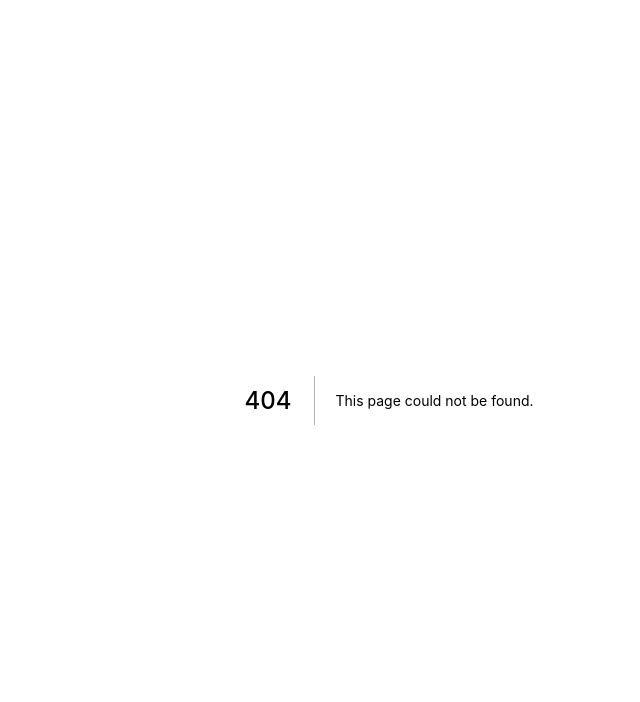
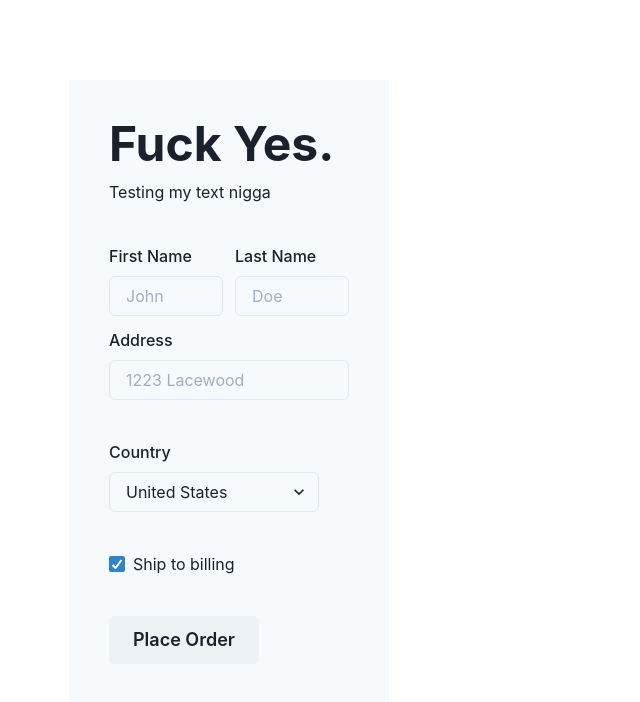
Before and after one commit to brian-d-b/stock-webapp, a Next.js app: page /new-page in a window 1280 px wide. Before the commit this address had no page. Shown: the top 702 px of the page, without its empty margins (251-891 px from the left). Built offline with nearby package versions, Linux system fonts and the light colour scheme.

Commit message:
Tutorial2 / WebPage

```diff
--- a/pages/_app.tsx
+++ b/pages/_app.tsx
@@ -1,4 +1,4 @@
-import { ChakraProvider } from '@chakra-ui/react'
+import { ChakraProvider, extendTheme, ThemeConfig } from '@chakra-ui/react'
 import { AppProps } from 'next/app'
 
 function MyApp({ Component, pageProps }: AppProps) {
--- /dev/null
+++ b/pages/new-page.tsx
@@ -0,0 +1,18 @@
+import { Text } from "@chakra-ui/layout";
+import type { NextPage } from "next";
+import { Container, Flex, VStack } from "@chakra-ui/react"
+import Cart from "../src/sections/cart"
+import Details from "../src/sections/details"
+
+
+const IndexPage: NextPage = () => (
+  <Container maxWidth = "container.sm" padding={0}>
+    <Flex h="100vh" py={20}>
+    <Details />
+    <Cart />
+    </Flex>
+
+  </Container>
+);
+
+export default IndexPage;
--- /dev/null
+++ b/src/sections/cart.tsx
@@ -0,0 +1,17 @@
+import { Text } from "@chakra-ui/layout";
+import type { NextPage } from "next";
+import { Container, Flex, VStack } from "@chakra-ui/react"
+
+const Cart = () => {
+  return (
+      <VStack
+        w="full"
+        h="full"
+        p={10}
+        spacing={10}
+        alignItems="flex-start"
+      ></VStack>
+);
+};
+
+export default Cart;
--- /dev/null
+++ b/src/sections/details.tsx
@@ -0,0 +1,65 @@
+import type { NextPage } from "next";
+import { Container, Flex, VStack } from "@chakra-ui/react"
+import { Checkbox, Button, Select, Heading, Text, SimpleGrid, GridItem, FormControl, FormLabel, Input } from "@chakra-ui/react"
+
+const Cart = () => {
+  return (
+  <VStack
+    w="full"
+    h="full"
+    p={10}
+    spacing={10}
+    alignItems="flex-start"
+    bg="gray.50"
+  >
+    <VStack spacing={3} alignItems="flex-start">
+      <Heading size='2xl'>Fuck Yes.</Heading>
+      <Text>Testing my text nigga</Text>
+    </VStack>
+
+    <SimpleGrid columns={2} columnGap={3} rowGap={3}>
+      <GridItem colSpan={1}>
+        <FormControl>
+          <FormLabel>First Name</FormLabel>
+          <Input placeholder="John"></Input>
+        </FormControl>
+      </GridItem>
+      <GridItem colSpan={1}>
+        <FormControl>
+          <FormLabel>Last Name</FormLabel>
+          <Input placeholder="Doe"></Input>
+        </FormControl>
+      </GridItem>
+      <GridItem colSpan={2}>
+        <FormControl>
+          <FormLabel>Address</FormLabel>
+          <Input placeholder="1223 Lacewood"></Input>
+        </FormControl>
+      </GridItem>
+    </SimpleGrid>
+    <GridItem colSpan={1}>
+        <FormControl>
+          <FormLabel>Country</FormLabel>
+          <Select>
+            <option value="usa">United States</option>
+            <option value="uae">United Arab Emirates</option>
+          </Select>
+        </FormControl>
+      </GridItem>
+      <GridItem colSpan={2}>
+        <Checkbox defaultChecked>Ship to billing</Checkbox>
+      </GridItem>
+      <GridItem colSpan={2}>
+        <Button size='lg' w='full'>
+          Place Order
+        </Button>
+      </GridItem>
+
+
+
+
+  </VStack>
+  );
+};
+
+export default Cart;
--- a/styles/globals.css
+++ /dev/null
@@ -1,16 +0,0 @@
-html,
-body {
-  padding: 0;
-  margin: 0;
-  font-family: -apple-system, BlinkMacSystemFont, Segoe UI, Roboto, Oxygen,
-    Ubuntu, Cantarell, Fira Sans, Droid Sans, Helvetica Neue, sans-serif;
-}
-
-a {
-  color: inherit;
-  text-decoration: none;
-}
-
-* {
-  box-sizing: border-box;
-}
```
Also changed, not shown: pages/index.tsx (+5 -7 lines), styles/Home.module.css (deleted, +0 -116 lines).
